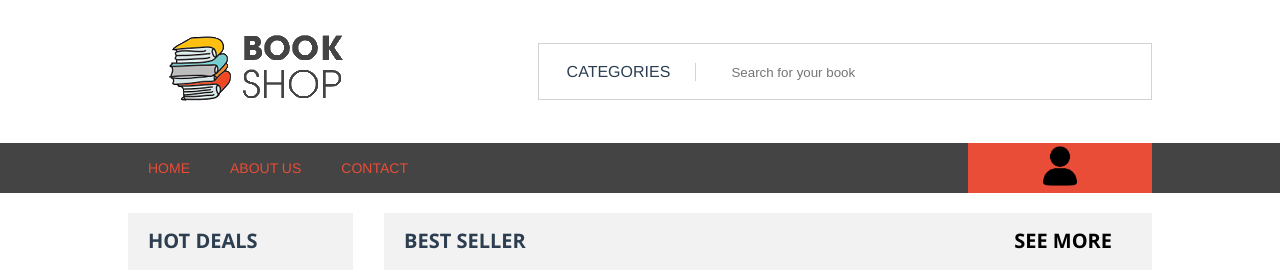
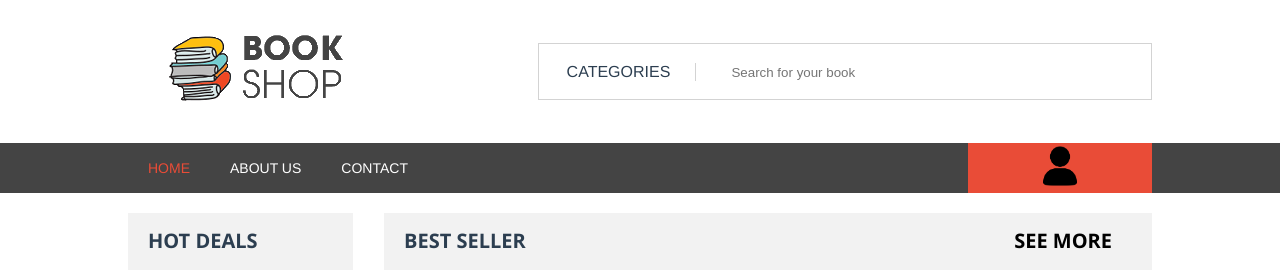
Before and after one commit to gk44739/ebook, a Vue app in the folder ebook/: page / in a window 1280 px wide. Shown: the top 272 px of the page. Built offline with nearby package versions, Linux system fonts and the light colour scheme.

Commit message:
Navigation Links fixed

```diff
--- a/ebook/src/components/Navigation.vue
+++ b/ebook/src/components/Navigation.vue
@@ -4,9 +4,9 @@
 
                 <div class="header-list">
                     <ul>
-                        <li><router-link to="/">HOME</router-link></li>
-                        <li><router-link to="/About">ABOUT US</router-link></li>
-                        <li><router-link to="/Contact">CONTACT</router-link></li>
+                        <li><router-link to="/" exact>HOME</router-link></li>
+                        <li><router-link to="/About" exact>ABOUT US</router-link></li>
+                        <li><router-link to="/Contact" exact>CONTACT</router-link></li>
                     </ul>
                 </div>
 
@@ -31,6 +31,10 @@ export default {
 </script>
 
 <style scoped>
+.router-link-exact-active{
+    color: #e94c37;
+}
+
 .header-size {
     background-color: #444444;
     height: 50px;
@@ -64,9 +68,9 @@ export default {
     padding: 0 20px;
 }
 
-.header-list ul a:nth-of-type(1) {
+/* .header-list ul a:nth-of-type(1) {
     color: #e94c37;
-}
+} */
 
 a {
     color: white;
```
